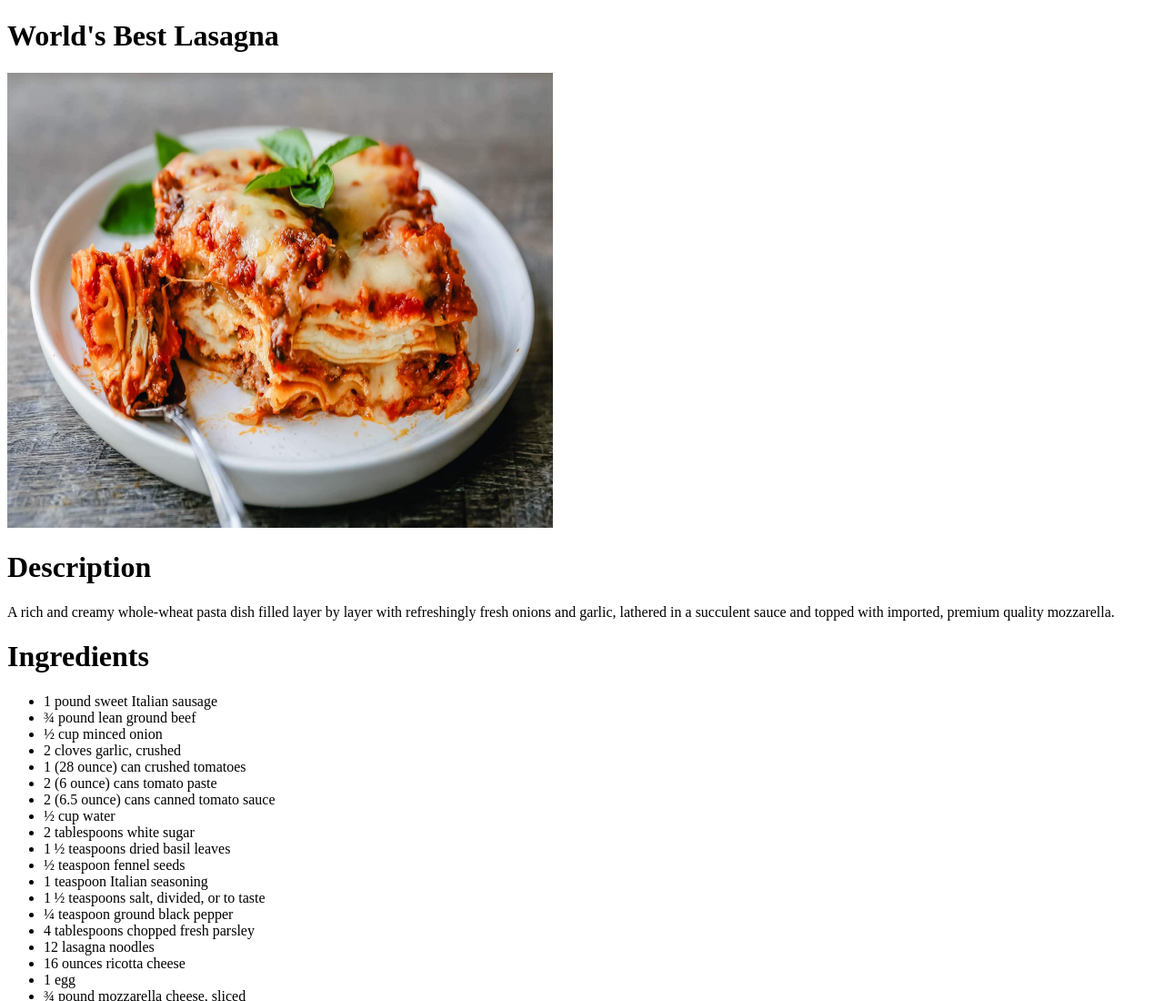
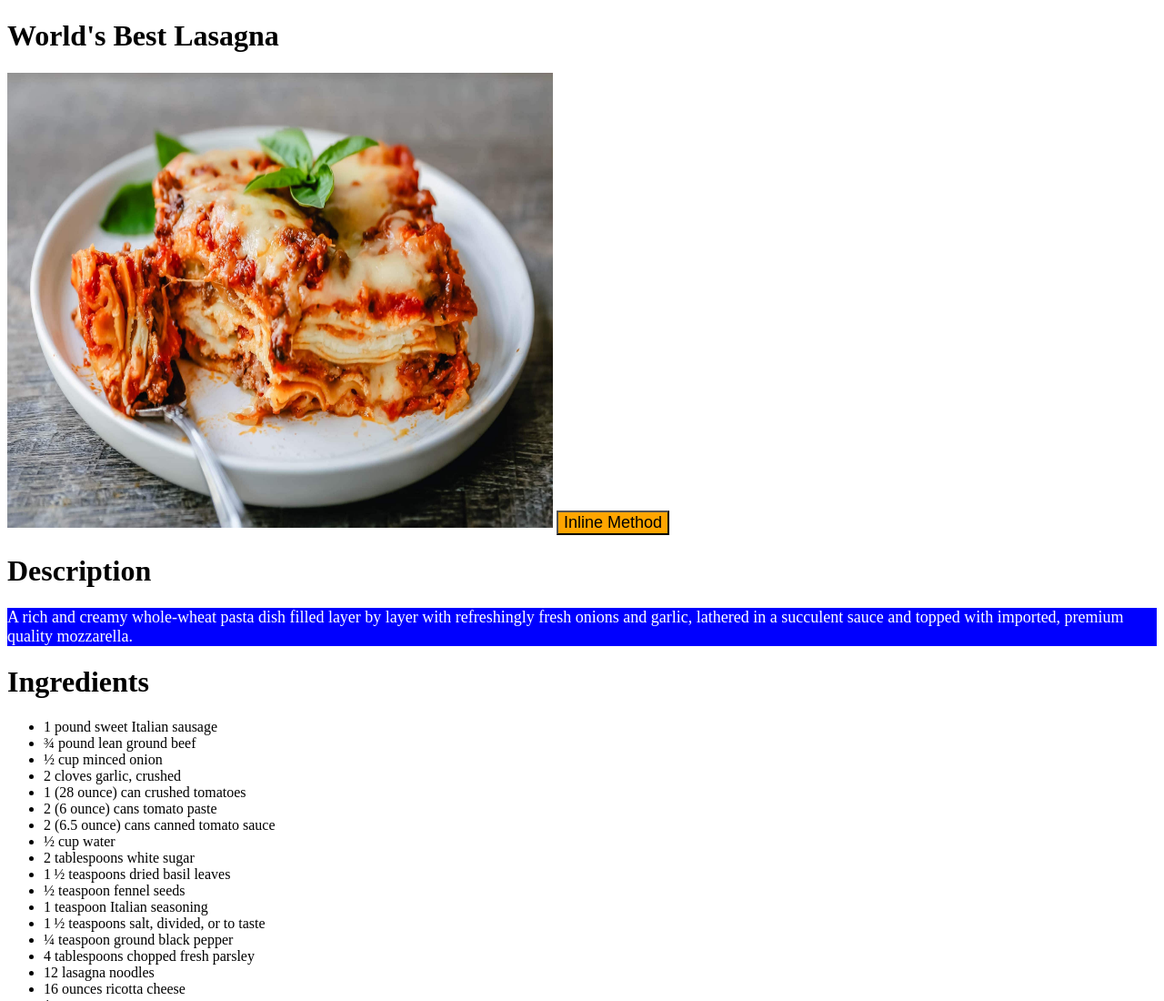
Before and after one commit to Richardy812/odin-recipes, a plain HTML site: page recipes/Lasagna.html in a window 1280 px wide. Shown: the top 1100 px of the page at 91% size. Drawn offline with Linux system fonts and the light colour scheme; files whose address does not match are found by name.

Commit message:
css style sheet additions exercise 1

```diff
--- a/recipes/Lasagna.html
+++ b/recipes/Lasagna.html
@@ -1,7 +1,16 @@
 <!DOCTYPE html>
 <html lang ="en">
+
     <head>
         <meta charset = "UTF-8">
+        <style>
+            p {
+              background-color: blue;
+              color: white;
+              font-size: 18px;
+            }
+          </style>
+
     </head>
         <title>World's Best Lasagna</title>
             <body>
@@ -9,6 +18,8 @@
                 <img src="Classic-Lasagna-14-scaled.jpg"
                 width="600"
                 height="500"/>
+
+                <button style="background-color: orange; font-size: 18px;">Inline Method</button>
 
                 <h1>Description</h1>
 
@@ -64,6 +75,8 @@
 
                     </ul>
 
+
+
             </body>
 
 
```
